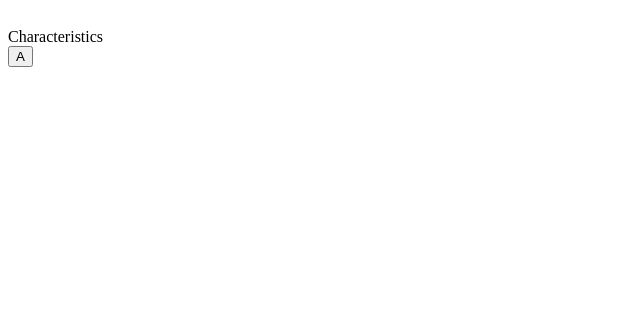
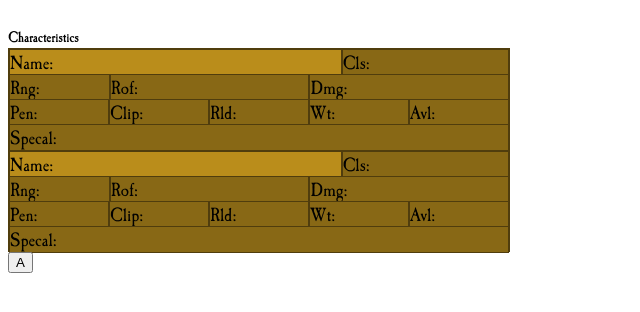
Before and after one commit to maximalekseenko/dh-datawork, a website: page src/index.html in a window 1280 px wide. Shown: the whole page, without its empty margins (0-640 px from the left). Drawn offline with Linux system fonts and the light colour scheme.

Commit message:
weapons look

```diff
--- a/src/fonts/fonts.css
+++ b/src/fonts/fonts.css
@@ -1,19 +1,19 @@
 @font-face { /*Caslon Antique*/
-    font-family: "Caslon Antique";
+    font-family: "Caslon-Antique";
     src: url("./CaslonAntique.ttf") format("truetype");
 }
 @font-face { /*Caslon Antique - Bold*/
-    font-family: "Caslon Antique";
+    font-family: "Caslon-Antique";
     font-weight: bold;
     src: url("./CaslonAntique-Bold.ttf") format("truetype");
 }
 @font-face { /*Caslon Antique - Italic*/
-    font-family: "Caslon Antique";
+    font-family: "Caslon-Antique";
     font-style: italic;
     src: url("./CaslonAntique-Italic.ttf") format("truetype");
 }
 @font-face { /*Caslon Antique - Bold Italic*/
-    font-family: "Caslon Antique";
+    font-family: "Caslon-Antique";
     font-weight: bold;
     font-style: italic;
     src: url("./CaslonAntique-BoldItalic.ttf") format("truetype");
--- a/src/index.html
+++ b/src/index.html
@@ -20,8 +20,10 @@
     <script src="obj/fill-weapon.js"></script>
     <script type="text/javascript">
         $(document).ready(function(e) {
-            $("#includedContent").load("obj/charsheet.html");
             LoadData("core.json");
+            $("#includedContent").load("obj/charsheet.html", function() {
+                UpdateWeapons();
+            });
         });
     </script>
 </html>
--- a/src/obj/charsheet.css
+++ b/src/obj/charsheet.css
@@ -1,4 +1,3 @@
-/* 5 * 2 / sqrt(2) */
 :root {
     --cahrsheet-background: #b8963f;
     --cahrsheet-list1: #ba8d1b;
@@ -22,14 +21,41 @@
             linear-gradient(0deg, transparent 8px, var(--cahrsheet-list1) 0, calc(100% - 8px), transparent 0 );
 }
 
-.weapons-head {
-    border-radius: 1px;
-    border-color: var(--cahrsheet-border);
+html {
+    font-family: 'Caslon-antique';
+    font-weight: bold;
+}
+
+
+.weapons {
+    border: 1px solid var(--cahrsheet-border);
+}
+
+.weapons .weapons-head {
+    overflow: hidden;
+    display: flex;
+    border: 1px solid var(--cahrsheet-border);
     background-color: var(--cahrsheet-list1);
 }
 
-.weapons-line {
-    border-radius: 1px;
-    border-color: var(--cahrsheet-border);
+.weapons .weapons-line {
+    overflow: hidden;
+    display: flex;
+    border: 1px solid var(--cahrsheet-border);
     background-color: var(--cahrsheet-list2);
 }
+
+.weapons label {
+    font: 20px 'Caslon-antique';
+    float: left;
+    height: 100%;
+}
+
+.weapons input {
+    font: 20px 'Caslon-antique';
+    border: 0px solid transparent;
+    background-color: transparent;
+    overflow: hidden;
+    width: 100%;
+    height: 100%;
+}
--- a/src/obj/weapon.html
+++ b/src/obj/weapon.html
@@ -1,76 +1,54 @@
-<div style="display: flex; flex-direction: column; height: 100px; width: 500px;">
+<div class="weapons" style="display: flex; flex-direction: column; height: 100px; width: 500px;">
     <div style="display: flex; flex-direction: row; height: 25%; width: 100%;">
-        <input disabled name="name" class="weapons-head"
-            style="
-                border-radius: 1px;
-                border-color: black;
-                height: 100%;
-                width: calc(100% * 2/3);">
-        <input disabled name="cls" class="weapons-line"
-            style="
-                border-radius: 1px;
-                border-color: black;
-                height: 100%;
-                width: calc(100% * 1/3);">
+        <div class="weapons-head" style="height: 100%; width: calc(100% * 2/3);">
+            <label for="Name">Name:</label>
+            <input class="weapons-input" name="name">
+        </div>
+        <div class="weapons-line" style="height: 100%; width: calc(100% * 1/3);">
+            <label for="Name">Cls:</label>
+            <input class="weapons-input" name="cls">
+        </div>
     </div>
     <div style="display: flex; flex-direction: row; height: 25%; width: 100%;">
-        <input disabled name="rng" class="weapons-line"
-            style="
-                border-radius: 1px;
-                border-color: black;
-                height: 100%;
-                width: calc(100% * 1/5);">
-        <input disabled name="rof" class="weapons-line"
-            style="
-                border-radius: 1px;
-                border-color: black;
-                height: 100%;
-                width: calc(100% * 2/5);">
-        <input disabled name="dmg" class="weapons-line"
-            style="
-                border-radius: 1px;
-                border-color: black;
-                height: 100%;
-                width: calc(100% * 2/5);">
+        <div class="weapons-line" style="height: 100%; width: calc(100% * 1/5);">
+            <label for="Name">Rng:</label>
+            <input class="weapons-input" name="rng">
+        </div>
+        <div class="weapons-line" style="height: 100%; width: calc(100% * 2/5);">
+            <label for="Name">Rof:</label>
+            <input class="weapons-input" name="rof">
+        </div>
+        <div class="weapons-line" style="height: 100%; width: calc(100% * 2/5);">
+            <label for="Name">Dmg:</label>
+            <input class="weapons-input" name="dmg">
+        </div>
     </div>
     <div style="display: flex; flex-direction: row; height: 25%; width: 100%;">
-        <input disabled name="pen" class="weapons-line"
-            style="
-                border-radius: 1px;
-                border-color: black;
-                height: 100%;
-                width: calc(100% * 1/5);">
-        <input disabled name="clip" class="weapons-line"
-            style="
-                border-radius: 1px;
-                border-color: black;
-                height: 100%;
-                width: calc(100% * 1/5);">
-        <input disabled name="rld" class="weapons-line"
-            style="
-                border-radius: 1px;
-                border-color: black;
-                height: 100%;
-                width: calc(100% * 1/5);">
-        <input disabled name="wt" class="weapons-line"
-            style="
-                border-radius: 1px;
-                border-color: black;
-                height: 100%;
-                width: calc(100% * 1/5);">
-        <input disabled name="avl" class="weapons-line"
-            style="
-                border-radius: 1px;
-                border-color: black;
-                height: 100%;
-                width: calc(100% * 1/5);">
+        <div class="weapons-line" style="height: 100%; width: calc(100% * 1/5);">
+            <label for="Name">Pen:</label>
+            <input class="weapons-input" name="pen">
+        </div>
+        <div class="weapons-line" style="height: 100%; width: calc(100% * 1/5);">
+            <label for="Name">Clip:</label>
+            <input class="weapons-input" name="clip">
+        </div>
+        <div class="weapons-line" style="height: 100%; width: calc(100% * 1/5);">
+            <label for="Name">Rld:</label>
+            <input class="weapons-input" name="rld">
+        </div>
+        <div class="weapons-line" style="height: 100%; width: calc(100% * 1/5);">
+            <label for="Name">Wt:</label>
+            <input class="weapons-input" name="wt">
+        </div>
+        <div class="weapons-line" style="height: 100%; width: calc(100% * 1/5);">
+            <label for="Name">Avl:</label>
+            <input class="weapons-input" name="avl">
+        </div>
     </div>
     <div style="display: flex; flex-direction: row; height: 25%; width: 100%;">
-        <input disabled naem="specal" class="weapons-line"
-            style="
-                border-radius: 1px;
-                border-color: black;
-                height: 100%;
-                width: 100%;">
+        <div class="weapons-line" style="height: 100%; width: 100%;">
+            <label for="Name">Specal:</label>
+            <input class="weapons-input" name="specal">
+        </div>
     </div>
 </div>
```
